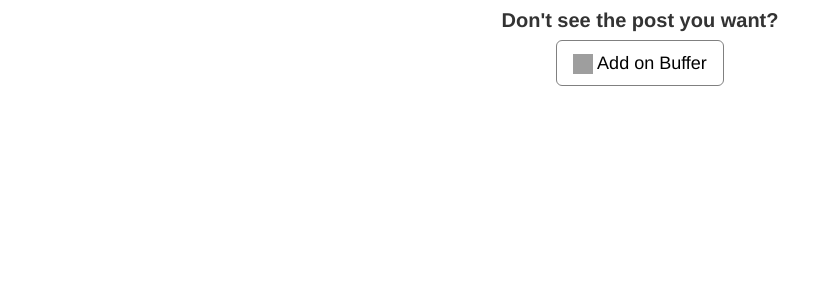
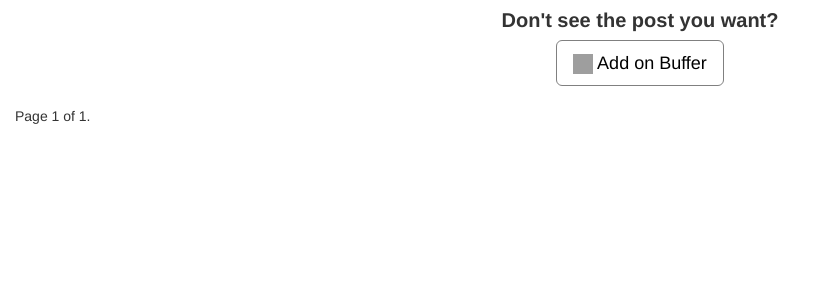
Before and after one commit to kcole16/socialbabel, a Django app: template templates/babel/updates.html in a window 1280 px wide. Shown: the part 221-521 px from the top of the page, without its empty margins (0-824 px from the left). Run offline with Django 3.2, Linux system fonts and the light colour scheme; the template is opened without the code that fills it: most values are stand-ins (such as "Sample title", 1, 10 or a date in 2020); some libraries are stand-ins or nearby versions; grey boxes are pictures that could not be loaded.

Commit message:
Add pagination

```diff
--- a/babel/urls.py
+++ b/babel/urls.py
@@ -1,6 +1,6 @@
 from django.conf.urls import patterns, include, url
 
 urlpatterns = patterns('',
-	url(r'^updates/(?P<profile_id>\w{0,50})/$', 'babel.views.updates', name='babel_updates'),
+	url(r'^updates/(?P<profile_id>\w{0,50})/(?P<page>\d+)/$', 'babel.views.updates', name='babel_updates'),
     url(r'^new_update/(?P<update_id>\w{0,50})/$', 'babel.views.new_update', name='babel_new_update')
 )
--- a/templates/babel/updates.html
+++ b/templates/babel/updates.html
@@ -23,4 +23,19 @@
     	<label style="font-size:20px;">Don't see the post you want?</label><br>
         <a href="https://www.bufferapp.com/" target="_blank"><button class="btn btn-lg" style="background-color:white;border-color:gray;color:black;"><img src="http://www.marcus-povey.co.uk/wp-content/buffer-app-logo.png" style="width:20px;height:20px;"> Add on Buffer</button></a>
 </div>
+<div class="pagination">
+    <span class="step-links">
+        {% if updates.has_previous %}
+            <a href="?page={{ updates.previous_page_number }}">previous</a>
+        {% endif %}
+
+        <span class="current">
+            Page {{ updates.number }} of {{ updates.paginator.num_pages }}.
+        </span>
+
+        {% if updates.has_next %}
+            <a href="?page={{ updates.next_page_number }}">next</a>
+        {% endif %}
+    </span>
+</div>
 {% endblock content %}
```
Also changed, not shown: babel/views.py (+17 -0 lines).
